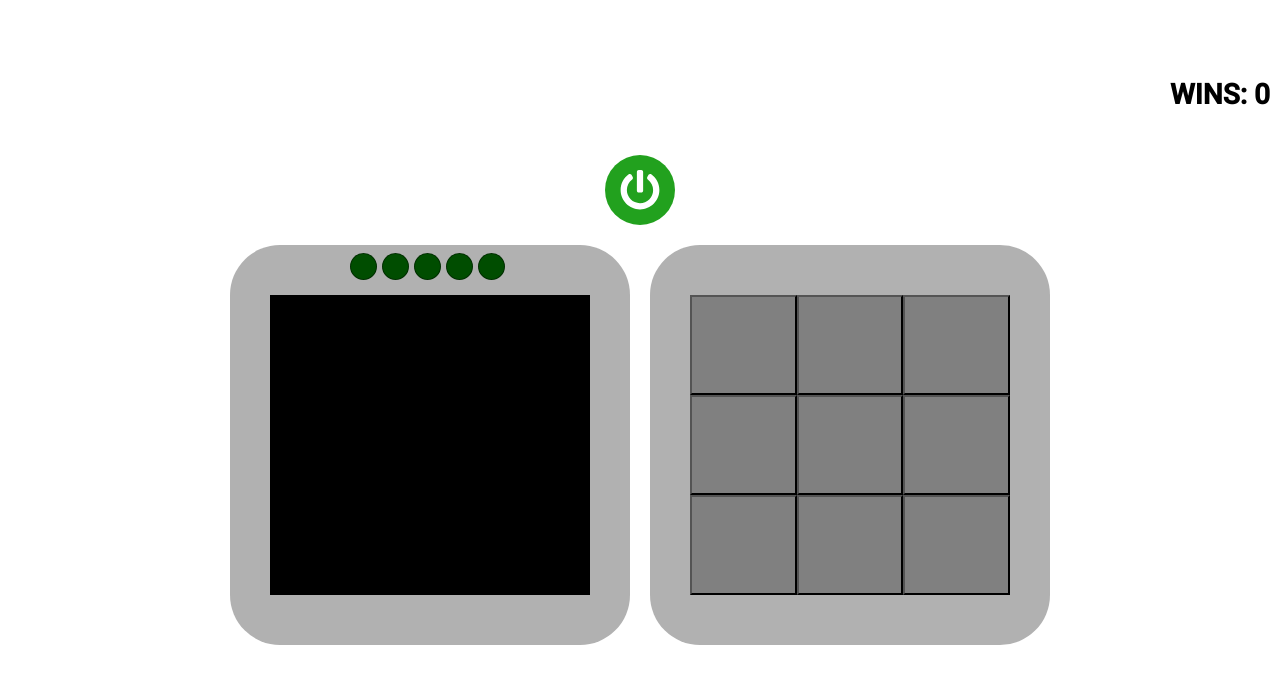
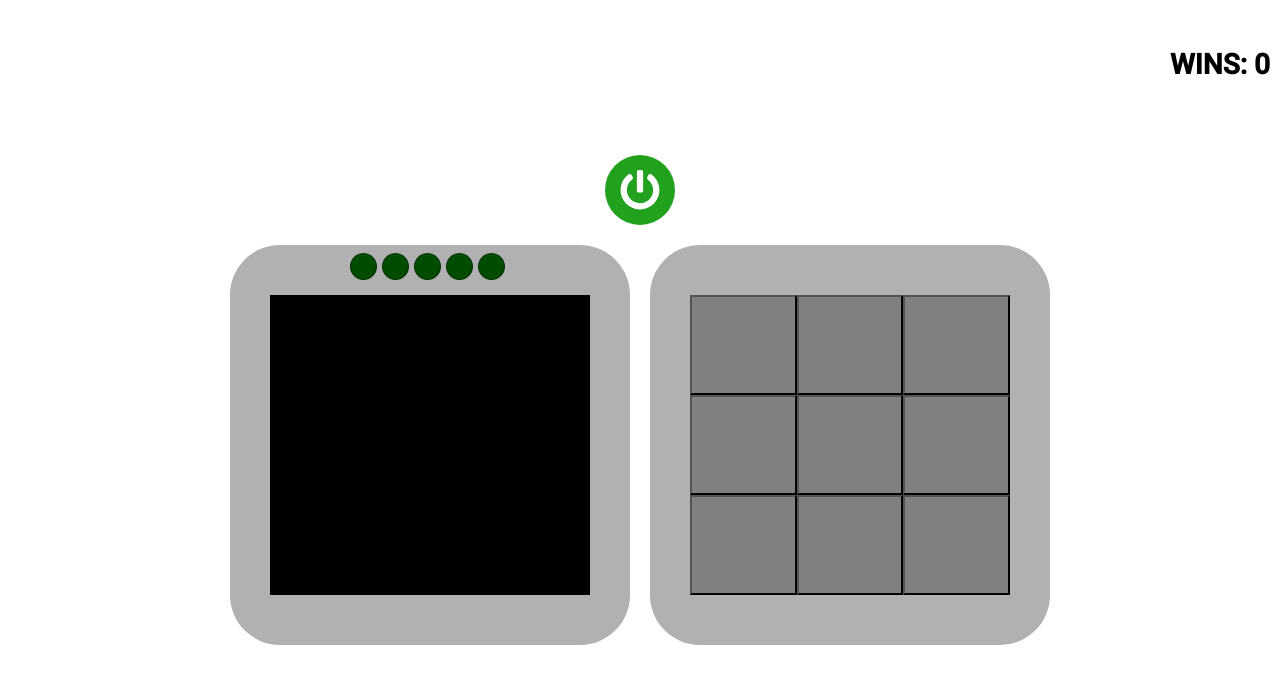
Before and after one commit to NathanChacon/amongUsTask, a React (Create React App) app: page / in a window 1280 px wide. Shown: the top 684 px of the page. Built offline with nearby package versions, Linux system fonts and the light colour scheme.

Commit message:
Adjust top distance of wins display

```diff
--- a/src/components/reactorStarter/ReactorStarter.css
+++ b/src/components/reactorStarter/ReactorStarter.css
@@ -43,7 +43,7 @@
 
 .number-victories{
     position: fixed;
-    top: 50px;
+    top: 20px;
     right: 10px;
     font-size: 1.5rem;
 }
```
